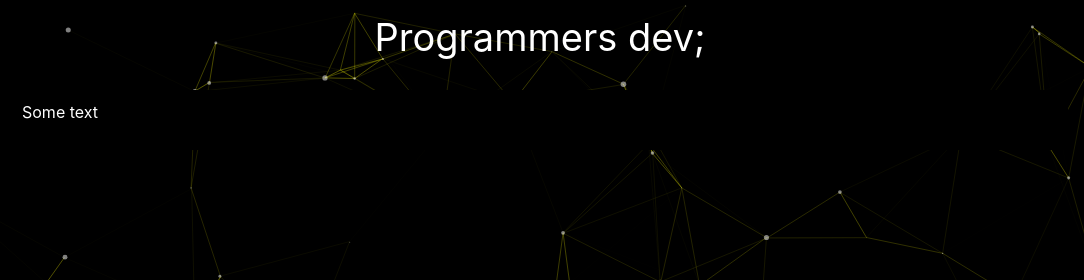
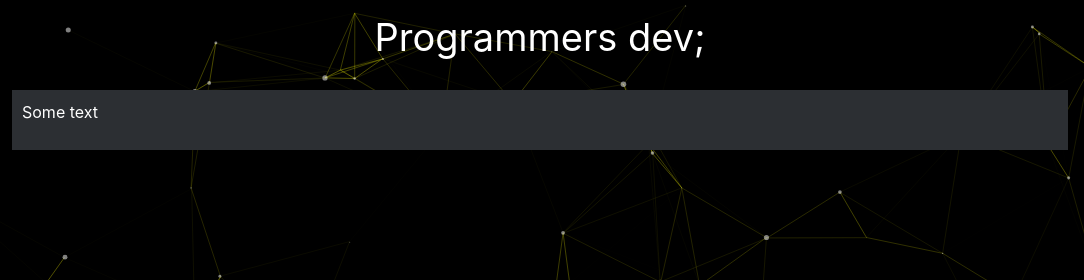
Before and after one commit to prodevdc/prodevdc.github.io, a plain HTML site: page index.html in a window 1280 px wide. Shown: the top 280 px of the page, 196-1280 px from the left. Drawn offline with nearby package versions, Linux system fonts and the light colour scheme.

Commit message:
background-color-better

```diff
--- a/assets/style.css
+++ b/assets/style.css
@@ -99,7 +99,7 @@ iframe {
 }
 
 .textground {
-    background-color: #000;
+    background-color: #2C2F33;
     z-index: 1;
     padding: 10px;
 }
```
